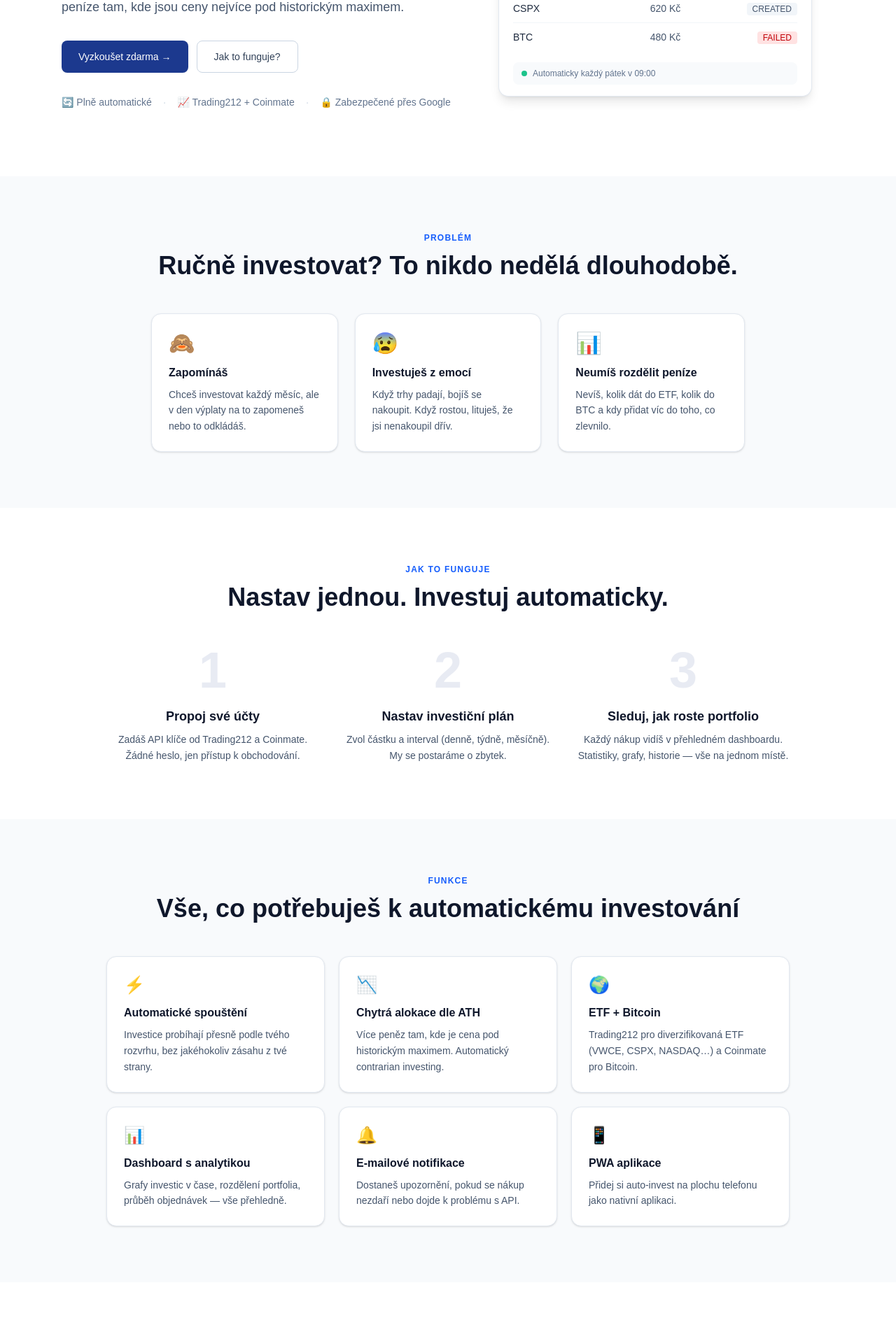
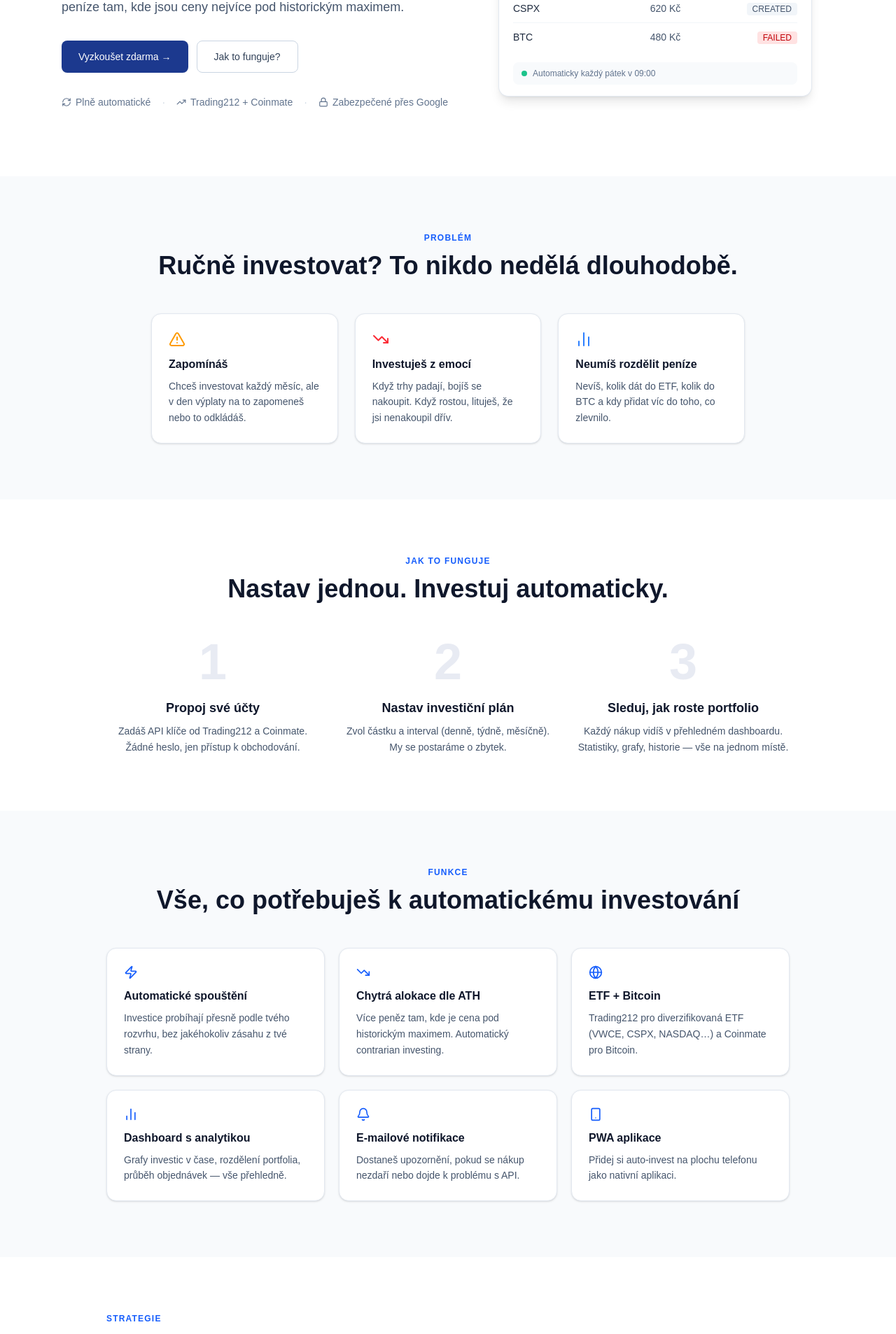
Before and after one commit to Michal-Forman/auto-invest, a React (Vite) app in the folder web/: page / in a window 1280 px wide. Shown: the part 380-2287 px from the top of the page at 70% size. Built offline with nearby package versions, Linux system fonts and the light colour scheme; no server answers.

Commit message:
add exchange logos

```diff
--- a/web/src/pages/Landing.tsx
+++ b/web/src/pages/Landing.tsx
@@ -1,3 +1,4 @@
+import { AlertTriangle, BarChart2, Bell, Bitcoin, Globe, Lock, RefreshCw, Smartphone, TrendingDown, TrendingUp, Zap } from "lucide-react";
 import { useEffect, useRef, useState } from "react";
 
 const APP_URL = "https://auto-invest-web.vercel.app/app";
@@ -131,7 +132,7 @@ function Hero() {
         {/* Left content */}
         <div ref={ref} className="landing-fade flex-1 max-w-xl">
           <div className="inline-flex items-center gap-2 bg-blue-50 text-blue-900 text-xs font-medium px-3 py-1 rounded-full border border-blue-200 mb-6">
-            🤖 Automatické investování
+            <Zap className="w-3 h-3" /> Automatické investování
           </div>
           <h1 className="text-4xl md:text-5xl font-bold text-slate-900 leading-tight mb-4">
             Investuj pravidelně.<br/>
@@ -155,11 +156,11 @@ function Hero() {
             </a>
           </div>
           <div className="flex flex-wrap items-center gap-x-4 gap-y-2 text-sm text-slate-500">
-            <span>🔄 Plně automatické</span>
+            <span className="flex items-center gap-1.5"><RefreshCw className="w-3.5 h-3.5" /> Plně automatické</span>
             <span className="text-slate-300">·</span>
-            <span>📈 Trading212 + Coinmate</span>
+            <span className="flex items-center gap-1.5"><TrendingUp className="w-3.5 h-3.5" /> Trading212 + Coinmate</span>
             <span className="text-slate-300">·</span>
-            <span>🔒 Zabezpečené přes Google</span>
+            <span className="flex items-center gap-1.5"><Lock className="w-3.5 h-3.5" /> Zabezpečené přes Google</span>
           </div>
         </div>
 
@@ -222,9 +223,9 @@ function Hero() {
 function Problem() {
   const ref = useFadeIn();
   const problems = [
-    { emoji: "🙈", title: "Zapomínáš", desc: "Chceš investovat každý měsíc, ale v den výplaty na to zapomeneš nebo to odkládáš." },
-    { emoji: "😰", title: "Investuješ z emocí", desc: "Když trhy padají, bojíš se nakoupit. Když rostou, lituješ, že jsi nenakoupil dřív." },
-    { emoji: "📊", title: "Neumíš rozdělit peníze", desc: "Nevíš, kolik dát do ETF, kolik do BTC a kdy přidat víc do toho, co zlevnilo." },
+    { icon: <AlertTriangle className="w-6 h-6 text-amber-500" />, title: "Zapomínáš", desc: "Chceš investovat každý měsíc, ale v den výplaty na to zapomeneš nebo to odkládáš." },
+    { icon: <TrendingDown className="w-6 h-6 text-red-500" />, title: "Investuješ z emocí", desc: "Když trhy padají, bojíš se nakoupit. Když rostou, lituješ, že jsi nenakoupil dřív." },
+    { icon: <BarChart2 className="w-6 h-6 text-blue-500" />, title: "Neumíš rozdělit peníze", desc: "Nevíš, kolik dát do ETF, kolik do BTC a kdy přidat víc do toho, co zlevnilo." },
   ];
 
   return (
@@ -238,7 +239,7 @@ function Problem() {
           <div className="grid grid-cols-1 md:grid-cols-3 gap-6">
             {problems.map((p) => (
               <div key={p.title} className="bg-white rounded-xl border border-slate-200 p-6 text-left shadow-sm">
-                <div className="text-3xl mb-3">{p.emoji}</div>
+                <div className="mb-3">{p.icon}</div>
                 <h3 className="font-semibold text-slate-900 mb-2">{p.title}</h3>
                 <p className="text-sm text-slate-600 leading-relaxed">{p.desc}</p>
               </div>
@@ -286,12 +287,12 @@ function HowItWorks() {
 function Features() {
   const ref = useFadeIn();
   const features = [
-    { icon: "⚡", title: "Automatické spouštění", desc: "Investice probíhají přesně podle tvého rozvrhu, bez jakéhokoliv zásahu z tvé strany." },
-    { icon: "📉", title: "Chytrá alokace dle ATH", desc: "Více peněz tam, kde je cena pod historickým maximem. Automatický contrarian investing." },
-    { icon: "🌍", title: "ETF + Bitcoin", desc: "Trading212 pro diverzifikovaná ETF (VWCE, CSPX, NASDAQ…) a Coinmate pro Bitcoin." },
-    { icon: "📊", title: "Dashboard s analytikou", desc: "Grafy investic v čase, rozdělení portfolia, průběh objednávek — vše přehledně." },
-    { icon: "🔔", title: "E-mailové notifikace", desc: "Dostaneš upozornění, pokud se nákup nezdaří nebo dojde k problému s API." },
-    { icon: "📱", title: "PWA aplikace", desc: "Přidej si auto-invest na plochu telefonu jako nativní aplikaci." },
+    { icon: <Zap className="w-5 h-5 text-blue-600" />, title: "Automatické spouštění", desc: "Investice probíhají přesně podle tvého rozvrhu, bez jakéhokoliv zásahu z tvé strany." },
+    { icon: <TrendingDown className="w-5 h-5 text-blue-600" />, title: "Chytrá alokace dle ATH", desc: "Více peněz tam, kde je cena pod historickým maximem. Automatický contrarian investing." },
+    { icon: <Globe className="w-5 h-5 text-blue-600" />, title: "ETF + Bitcoin", desc: "Trading212 pro diverzifikovaná ETF (VWCE, CSPX, NASDAQ…) a Coinmate pro Bitcoin." },
+    { icon: <BarChart2 className="w-5 h-5 text-blue-600" />, title: "Dashboard s analytikou", desc: "Grafy investic v čase, rozdělení portfolia, průběh objednávek — vše přehledně." },
+    { icon: <Bell className="w-5 h-5 text-blue-600" />, title: "E-mailové notifikace", desc: "Dostaneš upozornění, pokud se nákup nezdaří nebo dojde k problému s API." },
+    { icon: <Smartphone className="w-5 h-5 text-blue-600" />, title: "PWA aplikace", desc: "Přidej si auto-invest na plochu telefonu jako nativní aplikaci." },
   ];
 
   return (
@@ -305,7 +306,7 @@ function Features() {
           <div className="grid grid-cols-1 sm:grid-cols-2 lg:grid-cols-3 gap-5">
             {features.map((f) => (
               <div key={f.title} className="bg-white rounded-xl border border-slate-200 p-6 text-left shadow-sm">
-                <div className="text-2xl mb-3">{f.icon}</div>
+                <div className="mb-3">{f.icon}</div>
                 <h3 className="font-semibold text-slate-900 mb-2">{f.title}</h3>
                 <p className="text-sm text-slate-600 leading-relaxed">{f.desc}</p>
               </div>
@@ -390,14 +391,12 @@ function Platforms() {
           <h2 className="text-lg font-semibold text-slate-700 mb-8">Funguje s těmito platformami</h2>
           <div className="flex flex-col sm:flex-row gap-5 justify-center">
             <div className="bg-white rounded-xl border border-slate-200 shadow-sm p-6 flex-1 max-w-xs mx-auto sm:mx-0">
-              <div className="text-2xl font-bold text-orange-500 mb-2">T212</div>
-              <p className="font-semibold text-slate-800 mb-1">Trading212</p>
+              <img src="/trading212-logo.jpg" alt="Trading212" className="h-8 w-auto mx-auto block object-contain mb-3" />
               <p className="text-sm text-slate-500">ETF a akcie</p>
               <p className="text-xs text-slate-400 mt-2">Diverzifikovaná ETF portfolia</p>
             </div>
             <div className="bg-white rounded-xl border border-slate-200 shadow-sm p-6 flex-1 max-w-xs mx-auto sm:mx-0">
-              <div className="text-2xl font-bold text-amber-500 mb-2">₿</div>
-              <p className="font-semibold text-slate-800 mb-1">Coinmate</p>
+              <img src="/coinmate-logo.jpg" alt="Coinmate" className="h-8 w-auto mx-auto block object-contain mb-3" />
               <p className="text-sm text-slate-500">Bitcoin</p>
               <p className="text-xs text-slate-400 mt-2">Bitcoin nákupy v CZK</p>
             </div>
```
Also changed, not shown: web/public/coinmate-logo.jpg (added), web/public/trading212-logo.jpg (added).
